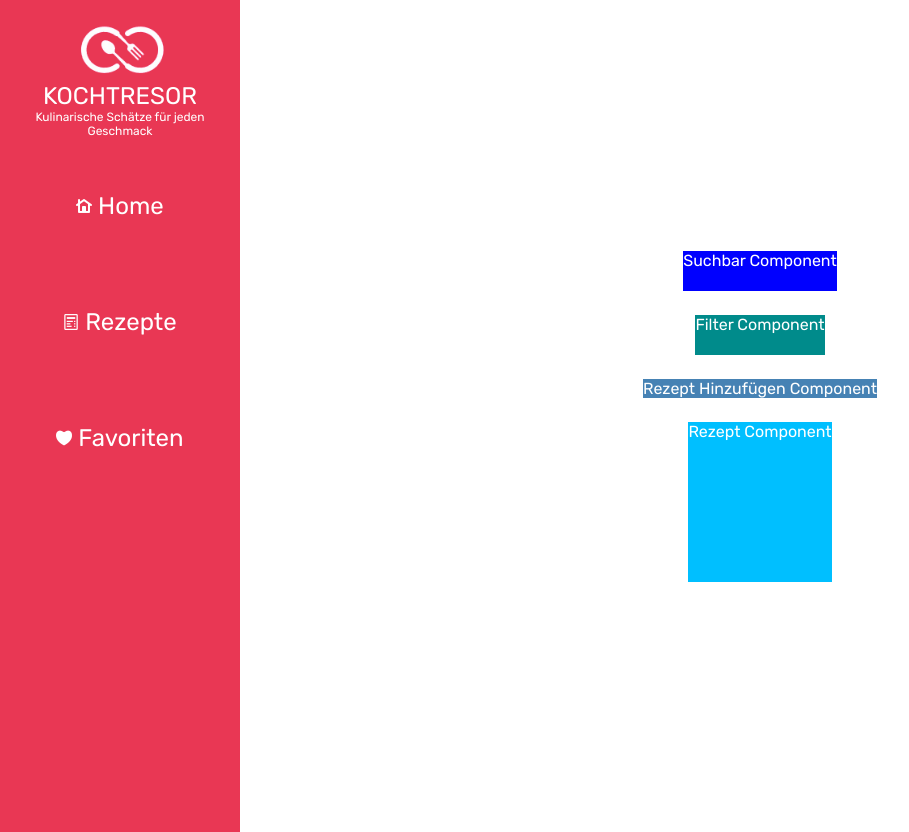
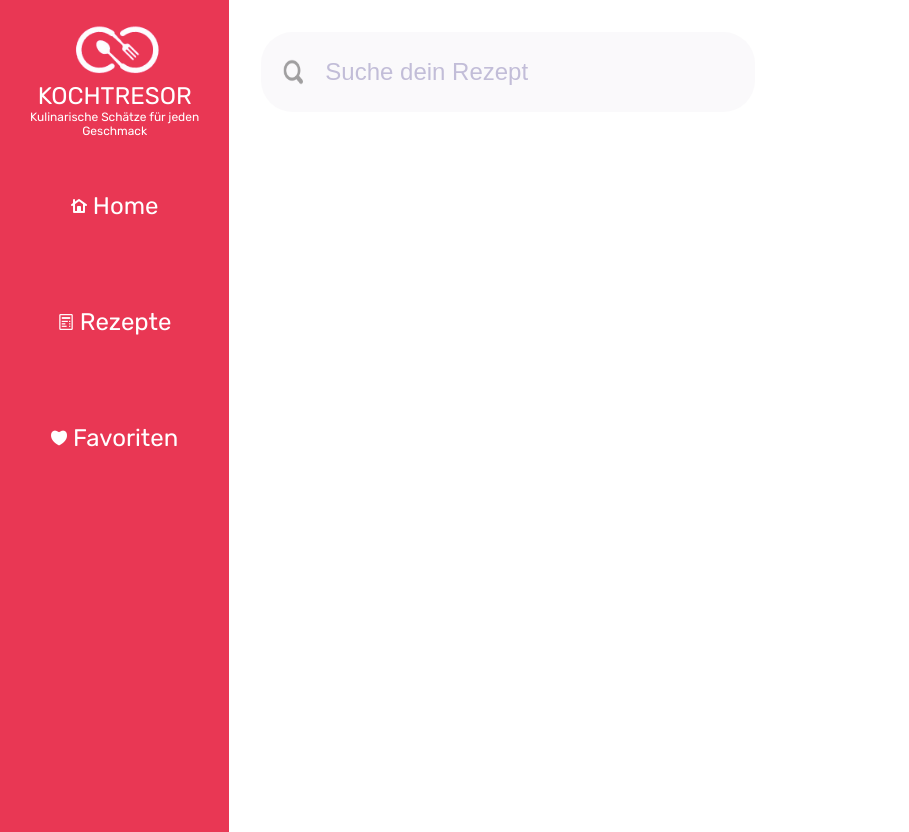
Before and after one commit to Hanmuni/DevCraft---Rezeptapp, a Next.js app: page / in a window 1280 px wide. Shown: the whole page, without its empty margins (0-909 px from the left). Built offline with nearby package versions, Linux system fonts and the light colour scheme.

Commit message:
feat: add search-bar component

```diff
--- a/app/components/content.css
+++ b/app/components/content.css
@@ -1,23 +1,5 @@
 .content {
   width: 100%;
   color: rgb(255, 255, 255);
+  margin: 2rem;
 }
-
-.search-bar {
-  height: 5vh;
-  background-color: blue;
-}
-
-.filter {
-  height: 5vh;
-  background-color: darkcyan;
-}
-
-.add-recipe {
-  height: 20vh;
-  background-color: deepskyblue;
-}
-
-.recipes {
-  background-color: steelblue;
-}
--- a/app/components/content.js
+++ b/app/components/content.js
@@ -2,14 +2,12 @@
 
 import { useState } from "react";
 import "./content.css";
+import SearchBar from "./search-bar";
 
 export default function Navbar() {
   return (
-    <div className="content column align-center justify-center gap-large">
-      <div className="search-bar">Suchbar Component </div>
-      <div className="filter"> Filter Component </div>
-      <div className="recipes"> Rezept Hinzufügen Component </div>
-      <div className="add-recipe"> Rezept Component</div>
+    <div className="content">
+      <SearchBar />
     </div>
   );
 }
--- /dev/null
+++ b/app/components/search-bar.css
@@ -0,0 +1,22 @@
+input {
+  background-color: rgb(250, 249, 251);
+  background-image: url(/img/search.png);
+  background-repeat: no-repeat;
+  background-size: 2rem 2rem;
+  background-position: left 1rem center;
+  border-radius: 2rem;
+  border: none;
+  width: 50%;
+  height: 10vh;
+  padding: 1rem;
+  padding-left: 4rem;
+  appearance: none;
+}
+
+input::placeholder {
+  color: rgb(194, 189, 216);
+}
+input:focus {
+  outline-color: rgb(233, 55, 84);
+
+}
--- /dev/null
+++ b/app/components/search-bar.js
@@ -0,0 +1,8 @@
+"use client";
+
+import { useState } from "react";
+import "./search-bar.css";
+
+export default function SearchBar() {
+  return <input type="search" placeholder="Suche dein Rezept" className="font-large"/>;
+}
```
Also changed, not shown: public/img/search.png (added).
